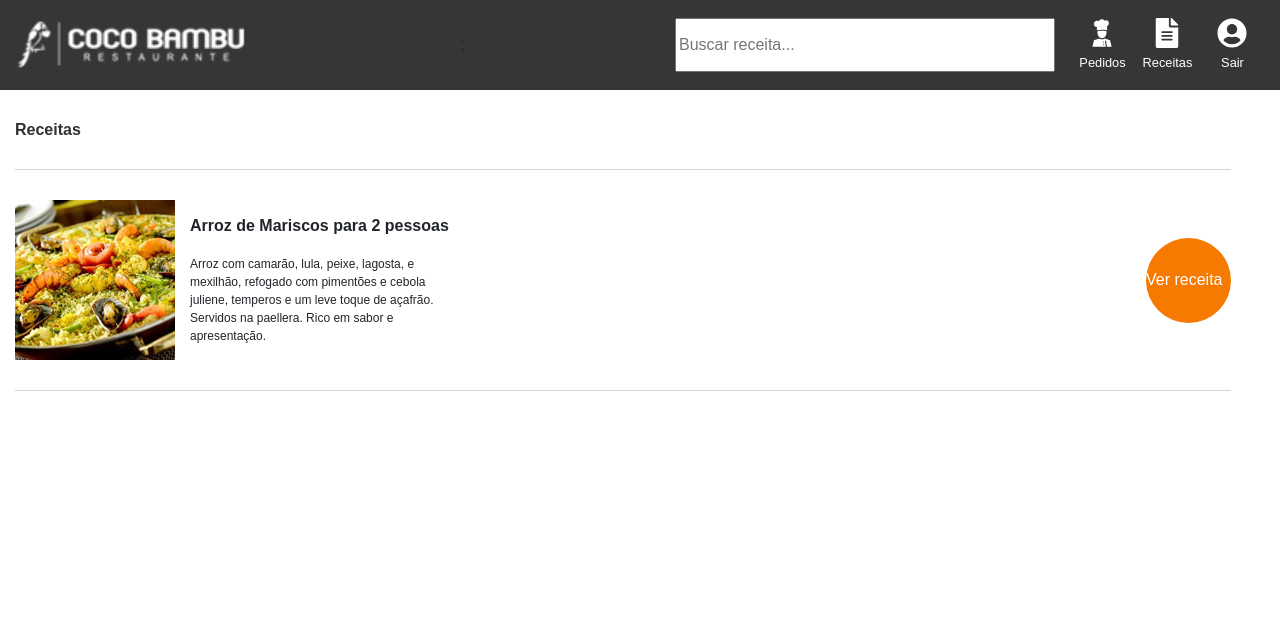
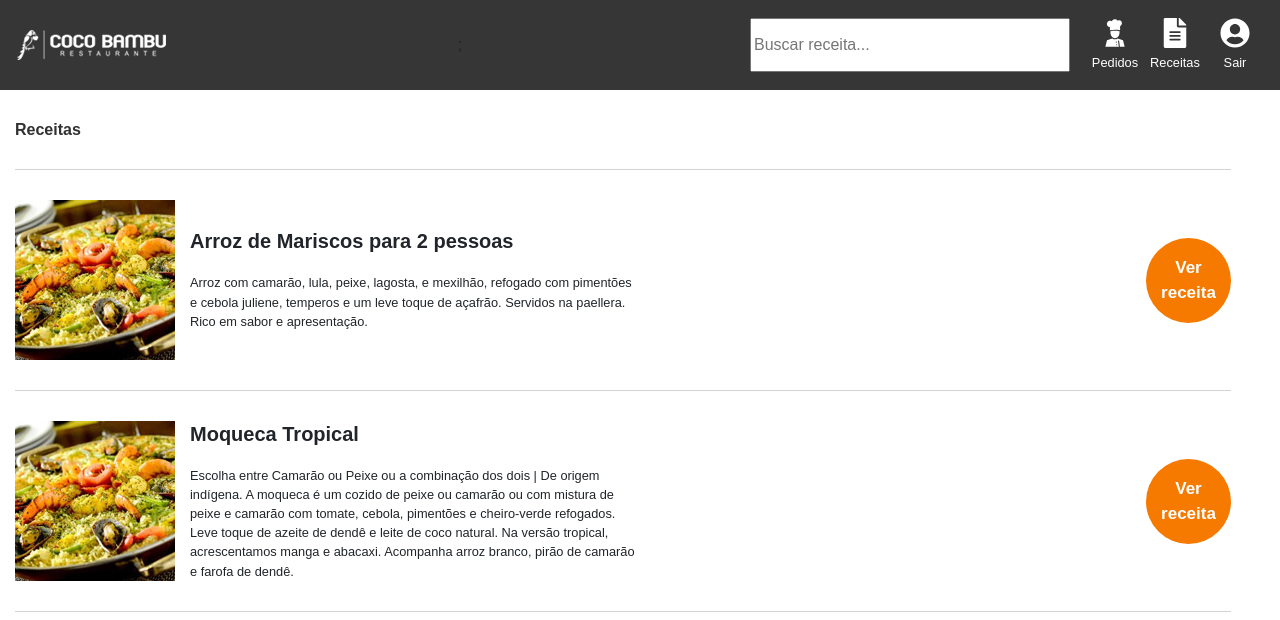
Before and after one commit to joaoribas35/tagme_client, a React (Create React App) app: page /receitas in a window 1280 px wide. Shown: the top 620 px of the page. Built offline with nearby package versions, Linux system fonts and the light colour scheme.

Commit message:
feat: create provider to request recipes

```diff
--- a/src/components/Topbar/styles.js
+++ b/src/components/Topbar/styles.js
@@ -10,10 +10,6 @@ export const Container = styled.div`
   background-color: var(--color-bg-topbar);
   align-items: center;
   padding: 0 15px;
-
-  img {
-    height: 50px;
-  }
 `;
 
 export const RightSide = styled.div`
@@ -21,7 +17,7 @@ export const RightSide = styled.div`
   justify-content: flex-end;
 
   input {
-    width: 380px;
+    width: 320px;
     margin-right: 15px;
   }
 `;
@@ -33,7 +29,7 @@ export const Icons = styled(Link)`
   color: #fff;
   cursor: pointer;
   margin: 0 10px;
-  width: 45px;
+  width: 40px;
   text-decoration: none;
 
   svg {
--- a/src/mock.json
+++ b/src/mock.json
@@ -1,5 +1,6 @@
 [
   {
+    "_id": "1",
     "title": "Arroz de Mariscos para 2 pessoas",
     "description": "Arroz com camarão, lula, peixe, lagosta, e mexilhão, refogado com pimentões e cebola juliene, temperos e um leve toque de açafrão. Servidos na paellera. Rico em sabor e apresentação.",
     "prepTime": 25,
@@ -24,6 +25,7 @@
     ]
   },
   {
+    "_id": "2",
     "title": "Moqueca Tropical",
     "description": "Escolha entre Camarão ou Peixe ou a combinação dos dois | De origem indígena. A moqueca é um cozido de peixe ou camarão ou com mistura de peixe e camarão com tomate, cebola, pimentões e cheiro-verde refogados. Leve toque de azeite de dendê e leite de coco natural. Na versão tropical, acrescentamos manga e abacaxi. Acompanha arroz branco, pirão de camarão e farofa de dendê.",
     "prepTime": 40,
--- a/src/pages/Recipes/RecipeCard/index.js
+++ b/src/pages/Recipes/RecipeCard/index.js
@@ -1,21 +1,17 @@
 import { Container, Description, ShowRecipe } from "./styles";
 import arroz_marisco_pq from "../../../assets/img/prato-arroz-marisco-peq.jpg";
 
-const RecipeCard = () => {
+const RecipeCard = ({ recipe }) => {
   return (
     <Container>
       <Description>
         <img src={arroz_marisco_pq} alt="Arroz de Mariscos" />
         <div>
-          <h1>Arroz de Mariscos para 2 pessoas</h1>
-          <p>
-            Arroz com camarão, lula, peixe, lagosta, e mexilhão, refogado com
-            pimentões e cebola juliene, temperos e um leve toque de açafrão.
-            Servidos na paellera. Rico em sabor e apresentação.
-          </p>
+          <h1>{recipe.title}</h1>
+          <p>{recipe.description}</p>
         </div>
       </Description>
-      <ShowRecipe>Ver receita</ShowRecipe>
+      <ShowRecipe to="/">Ver receita</ShowRecipe>
     </Container>
   );
 };
--- a/src/pages/Recipes/RecipeCard/styles.js
+++ b/src/pages/Recipes/RecipeCard/styles.js
@@ -1,11 +1,13 @@
 import styled from "styled-components";
+import { Link } from "react-router-dom";
 
 export const Container = styled.div`
   display: flex;
   justify-content: space-between;
   align-items: center;
-  padding-bottom: 30px;
+  padding: 30px 0;
   border-bottom: 1px solid lightgray;
+  margin: 0 auto;
 `;
 
 export const Description = styled.div`
@@ -20,22 +22,22 @@ export const Description = styled.div`
   div {
     display: flex;
     flex-direction: column;
-    width: 260px;
+    max-width: 450px;
     justify-content: center;
 
     h1 {
-      font-size: 1rem;
+      font-size: 1.25rem;
       font-weight: bold;
       margin-bottom: 20px;
     }
 
     p {
-      font-size: 0.75rem;
+      font-size: 0.8rem;
     }
   }
 `;
 
-export const ShowRecipe = styled.div`
+export const ShowRecipe = styled(Link)`
   width: 85px;
   height: 85px;
   border-radius: 50%;
@@ -44,4 +46,11 @@ export const ShowRecipe = styled.div`
   display: flex;
   align-items: center;
   text-align: center;
+  text-decoration: none;
+  font-size: 17px;
+  font-weight: bold;
+
+  &:hover {
+    color: #fff;
+  }
 `;
--- a/src/pages/Recipes/index.js
+++ b/src/pages/Recipes/index.js
@@ -1,16 +1,21 @@
 import React from "react";
 import RecipeCard from "./RecipeCard";
+import Topbar from "../../components/Topbar";
+import { useRecipes } from "../../providers/Recipes";
 import { CardWrapper, Container, Title } from "./styles";
-import Topbar from "../../components/Topbar";
 
 const Recipes = () => {
+  const { recipes } = useRecipes();
+
   return (
     <>
       <Topbar />
       <Container>
         <Title>Receitas</Title>
         <CardWrapper>
-          <RecipeCard />
+          {recipes.map((recipe, i) => (
+            <RecipeCard key={i} recipe={recipe} />
+          ))}
         </CardWrapper>
       </Container>
     </>
--- a/src/pages/Recipes/styles.js
+++ b/src/pages/Recipes/styles.js
@@ -7,6 +7,7 @@ export const Container = styled.div`
   display: flex;
   flex-direction: column;
   justify-content: flex-start;
+  margin: 0 auto;
 `;
 
 export const Title = styled.h1`
@@ -21,5 +22,5 @@ export const Title = styled.h1`
 
 export const CardWrapper = styled.div`
   width: 95%;
-  margin: 30px 15px;
+  margin: 0px 15px;
 `;
--- /dev/null
+++ b/src/providers/Recipes/index.js
@@ -0,0 +1,20 @@
+import { createContext, useState, useContext, useEffect } from "react";
+import mock from "../../mock.json";
+
+export const RecipesContext = createContext();
+
+export const RecipesProvider = ({ children }) => {
+  const [recipes, setRecipes] = useState([]);
+
+  useEffect(() => {
+    setRecipes(mock);
+  }, [recipes]);
+
+  return (
+    <RecipesContext.Provider value={{ recipes, setRecipes }}>
+      {children}
+    </RecipesContext.Provider>
+  );
+};
+
+export const useRecipes = () => useContext(RecipesContext);
--- a/src/providers/index.js
+++ b/src/providers/index.js
@@ -1,7 +1,12 @@
 import { TimerProvider } from "./Timer";
+import { RecipesProvider } from "./Recipes";
 
 const Providers = ({ children }) => {
-  return <TimerProvider>{children}</TimerProvider>;
+  return (
+    <TimerProvider>
+      <RecipesProvider>{children}</RecipesProvider>
+    </TimerProvider>
+  );
 };
 
 export default Providers;
```
